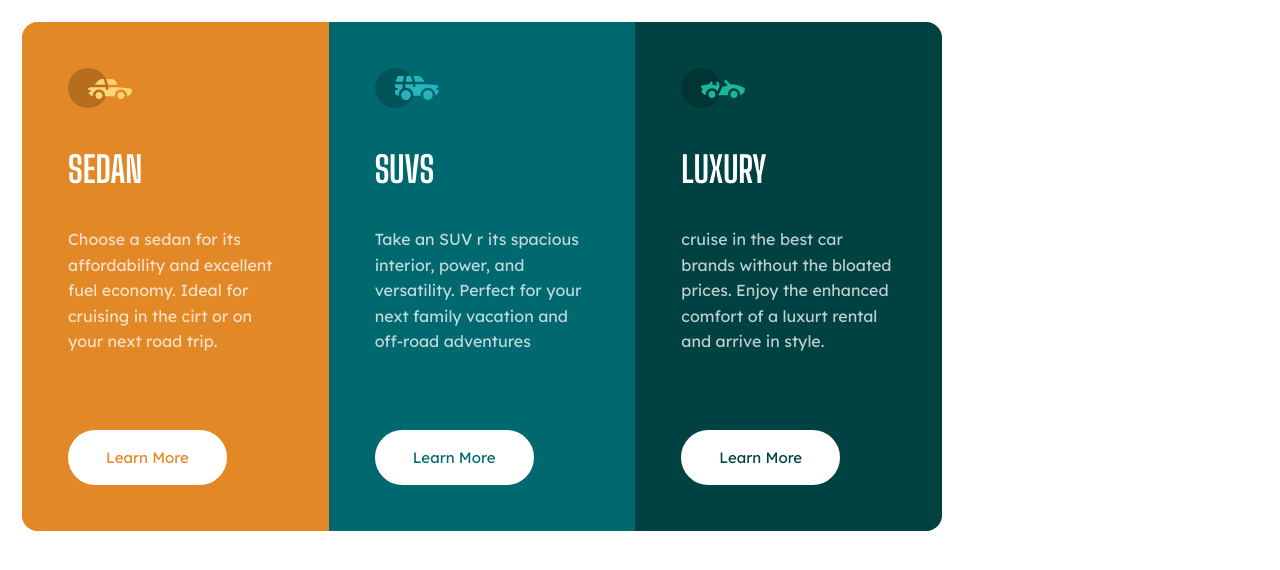
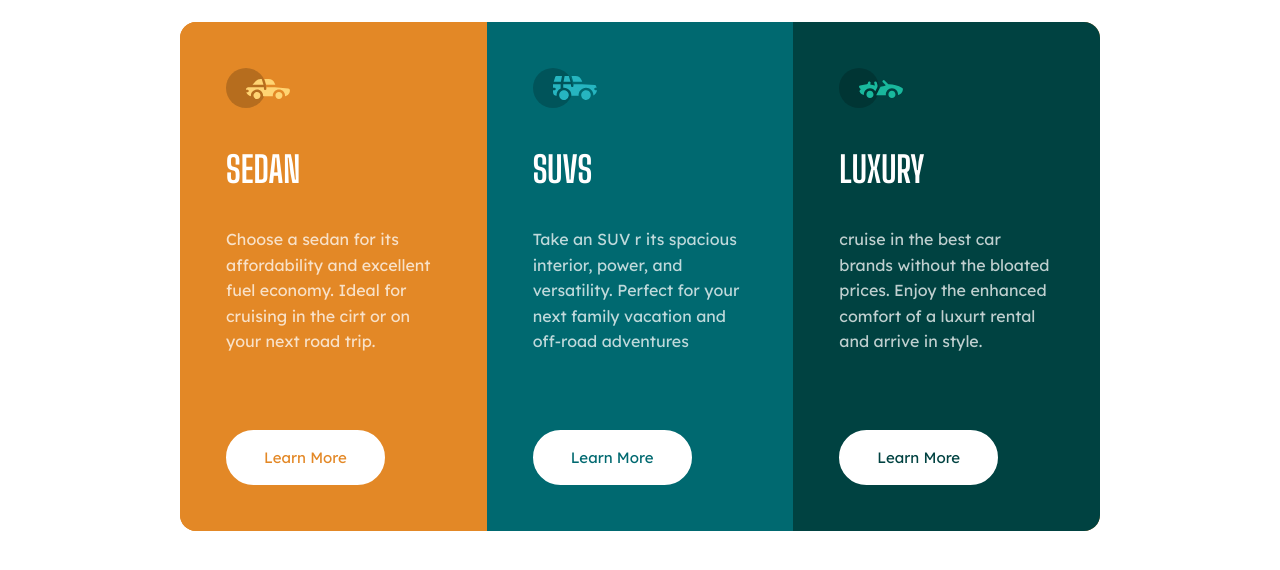
Before and after one commit to moncadad/preview-component, a React (Vite) app: page / in a window 1280 px wide. Shown: the top 570 px of the page. Built offline with nearby package versions, Linux system fonts and the light colour scheme.

Commit message:
Update App.sass
Updated flex direction for responsiveness

```diff
--- a/src/App.sass
+++ b/src/App.sass
@@ -26,9 +26,8 @@ body
     font-family: $font-body
     color: $transparent-white
     display: flex
-    flex-direction: column
+    // flex-direction: column
     max-height: 100vh
-    // align-items: center
     justify-content: center
 .wrapper
     background: $bright-orange
@@ -77,7 +76,9 @@ body
         .btn:hover
             background-color: transparent
             color: $transparent-white
-@media (min-width: 400px)
+@media (min-width: 600px)
+    body
+        align-items: center
     .wrapper
         .main
             grid-template-columns: 1fr 1fr 1fr
```
